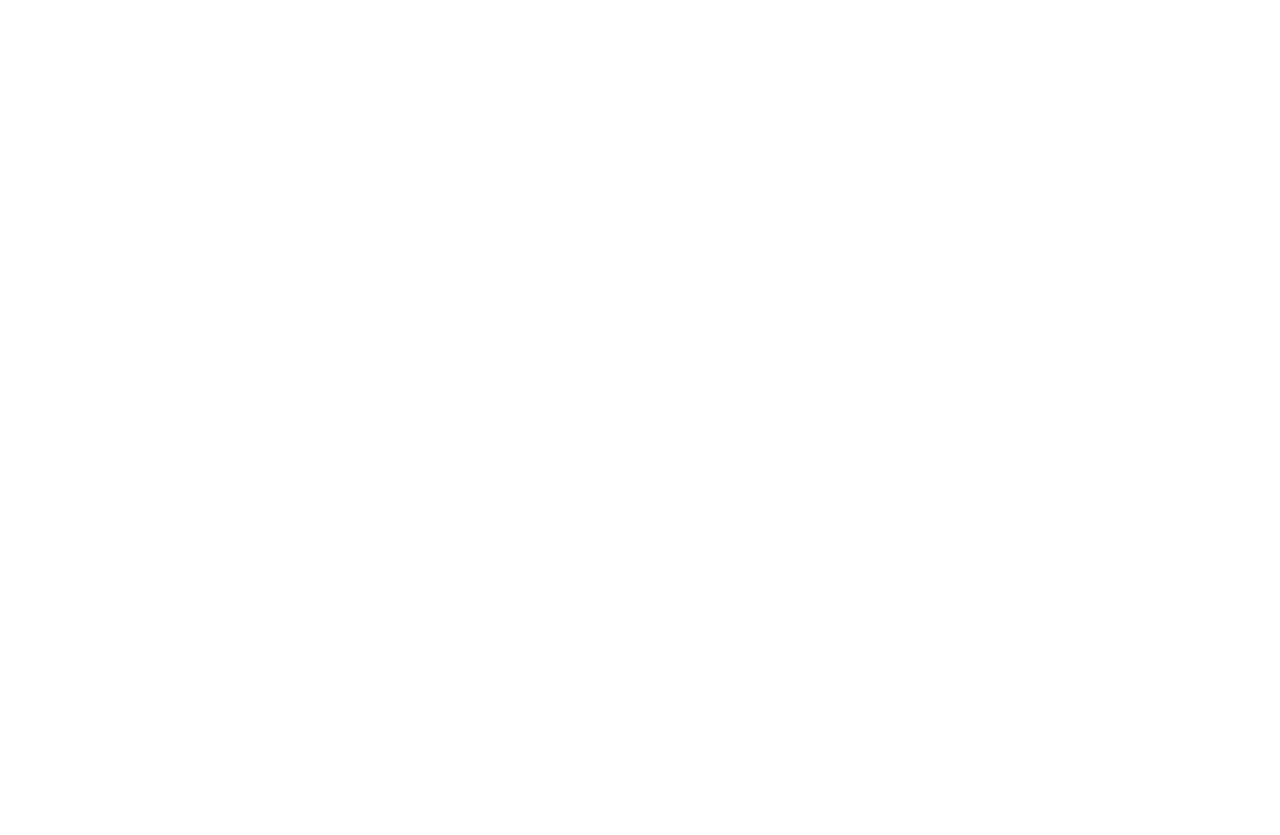
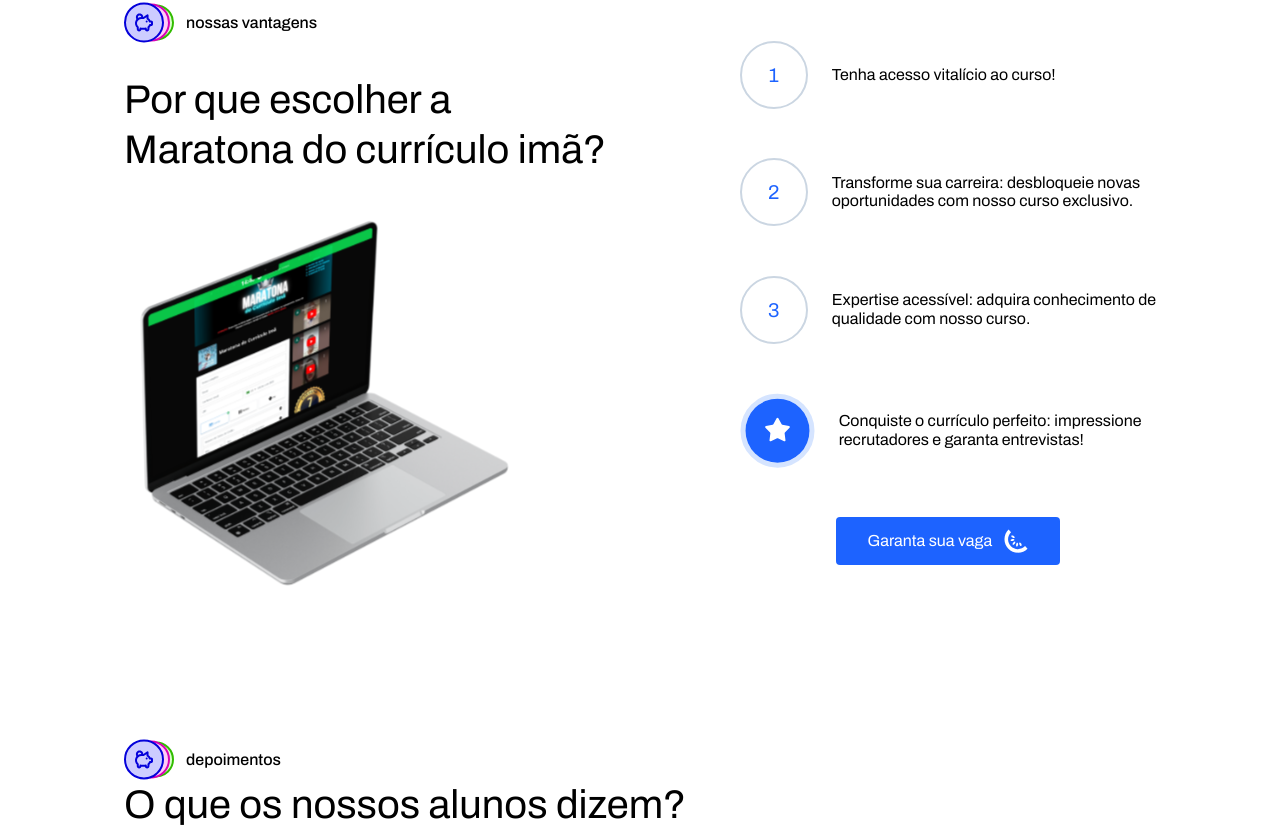
Before and after one commit to igor-gdf/-ngela-Siqueira, a React (Vite) app: page / in a window 1280 px wide. Shown: the part 1257-2092 px from the top of the page. Before the commit the page ends 1463 px from the top, so only its background shows below. Built offline with nearby package versions, Linux system fonts and the light colour scheme.

Commit message:
seção 3 concluida

```diff
--- a/src/App.jsx
+++ b/src/App.jsx
@@ -45,24 +45,68 @@
           <div className='org-1'>
             <div>
               <div className='org-2'>
-                <img src="multiicons.svg" alt="" />
+                <img src="multiicons.svg" alt="immagem da palestra" />
                 <p className='bold-bold'>potencialize seu curriculo</p>
               </div>
               <h2>Maratona do currículo ímã</h2>
               <p className='body-gray'>Apresento a vocês o curso Maratona do Currículo Ímã,<br /> que vai transformar sua abordagem.</p>
             </div>
             <div className='bullets'>
-              <p className='body-regular'><span className='circle'><FaCheck /></span>Aumente suas chances de contratação.</p>
-              <p className='body-regular'><span className='circle'><FaCheck /></span>Crie um currículo irresistível para recrutadores.</p>
-              <p className='body-regular'><span className='circle'><FaCheck /></span>Destaque-se no mercado competitivo.</p>
+              <p className='body-regular'><span className='circle-1'><FaCheck /></span>Aumente suas chances de contratação.</p>
+              <p className='body-regular'><span className='circle-1'><FaCheck /></span>Crie um currículo irresistível para recrutadores.</p>
+              <p className='body-regular'><span className='circle-1'><FaCheck /></span>Destaque-se no mercado competitivo.</p>
             </div>
             <button className='btn-2 width'> Garanta sua vaga <img src="button-asset.svg" alt="icon de melancia" /> </button>
           </div>
           <img className='container-img' src="mockup.svg" alt="imagem template de celular" />
         </section>
 
-        <section></section>
-        <section></section>
+        <section>
+          <div className='org-1'>
+            <div className='org-2'>
+              <img src="multiicons.svg" alt="immagem da palestra" />
+              <p className='bold-bold'>nossas vantagens</p>
+            </div>
+            <h2>Por que escolher a <br /> Maratona do currículo imã?</h2>
+            <div className='center'>
+              <img src="mockup-pc.svg" alt="template de notebook" />
+            </div>
+          </div>
+
+          <div className='org-5'>
+            <div className='org-4'>
+              <span className='circle-2 body-blue'>1</span>
+              <p className='.body-medium'>Tenha acesso vitalício ao curso!</p>
+            </div>
+            <div className='org-4'>
+              <span className='circle-2 body-blue'>2</span>
+              <p className='.body-medium'>Transforme sua carreira: desbloqueie novas<br /> oportunidades com nosso curso exclusivo.</p>
+            </div>
+            <div className='org-4'>
+              <span className='circle-2 body-blue'>3</span>
+              <p className='.body-medium'>Expertise acessível: adquira conhecimento de<br /> qualidade com nosso curso.</p>
+            </div>
+            <div className='org-4'>
+              <img src="circle-star.svg" alt="circulo com estrela no meio" />
+              <p className='.body-medium'>Conquiste o currículo perfeito: impressione<br /> recrutadores e garanta entrevistas!</p>
+            </div>
+            <button className='btn-2 width'> Garanta sua vaga <img src="button-asset.svg" alt="icon de melancia" /> </button>
+          </div>
+        </section>
+
+        <section>
+          <div className='org-1'>
+            <div>
+              <div className='org-2'>
+                <img src="multiicons.svg" alt="immagem da palestra" />
+                <p className='bold-bold'>depoimentos</p>
+              </div>
+              <h2>O que os nossos alunos dizem?</h2>
+              <p className='body-gray'>Confira as experiências e histórias de sucesso de nossos <br /> alunos que transformaram suas carreiras com a Maratona do <br />Currículo Imã.</p>
+            </div>
+            <button className='btn-2 width'> Garanta sua vaga <img src="button-asset.svg" alt="icon de melancia" /> </button>
+          </div>
+        </section>
       </div>
       {/* landing end */}
 
--- a/src/css/index.css
+++ b/src/css/index.css
@@ -19,6 +19,7 @@
   --black: #000;
   --gray: #707070;
   --green: #00870D;
+  --border: #CBD6E2;
 }
 /* root end */
 
@@ -38,11 +39,11 @@
 h1 {
   font-size: 48px;
   font-weight: 400;
-  font-display: swap;
 }
 
 h2 {
   font-size: 40px;
+  font-weight: 400;
 }
 
 .bold-bold {
@@ -141,11 +142,39 @@
   gap: 8px;
   align-self: stretch;
 }
-.circle{
+
+.org-4{
+  display: flex;
+  align-items: center;
+  gap: 24px;
+  width: 100%;
+}
+.org-5{
+  display: flex;
+  height: 524px;
+  flex-direction: column;
+  justify-content: space-between;
+  align-items: center;
+}
+
+span{
+  border-radius: 50%;
+  display: flex;
+  align-items: center;
+  justify-content: center;
+}
+
+.circle-1{
   background-color: var(--green);
   width: 24px;
   height: 24px;
-  border-radius: 50%;
+}
+.circle-2{
+  border: 2px solid var(--border);
+  width: 64px;
+  height: 64px;
+}
+.center{
   display: flex;
   align-items: center;
   justify-content: center;
--- a/src/css/mobile.css
+++ b/src/css/mobile.css
@@ -31,6 +31,12 @@
       height: 40px;
     }
   }
+  .org-4{
+    img {
+      width: 64px;
+      height: 64px;
+    }
+  }
 
   }
   @media (max-width: 1000px) {
```
Also changed, not shown: public/circle-star.svg (added), public/mockup-pc.svg (added).
